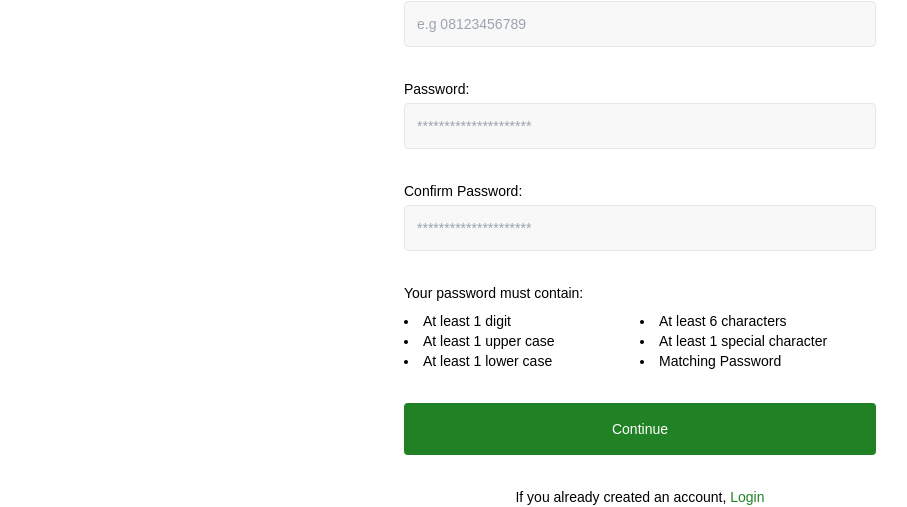
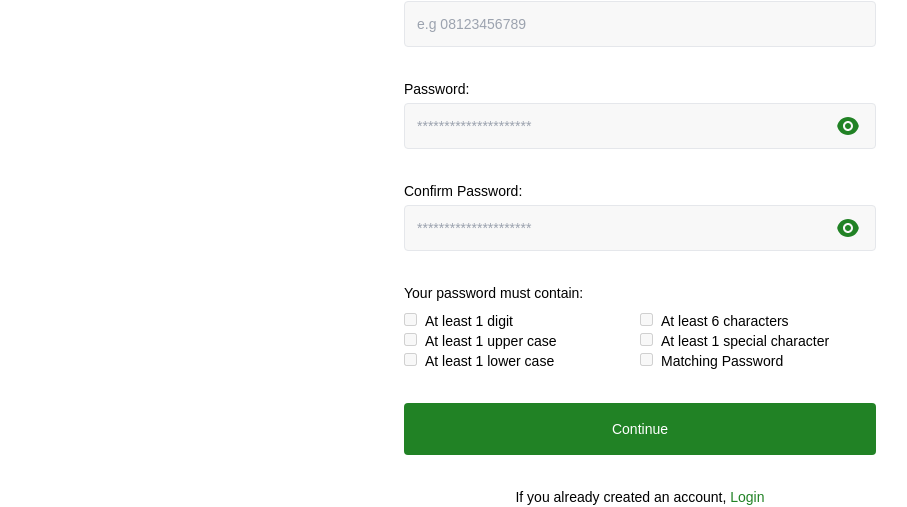
Before and after one commit to nhurudheen/ArdvestReactAPP, a React (Create React App) app: page /createAccount in a window 1280 px wide. Shown: the part 383-890 px from the top of the page, without its empty margins (0-907 px from the left). Built offline with nearby package versions, Linux system fonts and the light colour scheme.

Commit message:
Password  Input

```diff
--- a/package.json
+++ b/package.json
@@ -6,11 +6,13 @@
     "@testing-library/jest-dom": "^5.17.0",
     "@testing-library/react": "^13.4.0",
     "@testing-library/user-event": "^13.5.0",
+    "formik": "^2.4.5",
     "react": "^18.2.0",
     "react-dom": "^18.2.0",
     "react-router-dom": "^6.21.1",
     "react-scripts": "5.0.1",
-    "web-vitals": "^2.1.4"
+    "web-vitals": "^2.1.4",
+    "yup": "^1.3.3"
   },
   "scripts": {
     "start": "react-scripts start",
--- a/src/Components/buttons.js
+++ b/src/Components/buttons.js
@@ -1,5 +1,5 @@
 import backSvg from "../assets/icons/arrow.svg";
-const Buttons = ({ btnText, btnType, onClick }) => {
+const Buttons = ({ btnText, btnType, onClick, type, disabled }) => {
     const goBack = () => {
         window.history.back();
     };
@@ -7,12 +7,12 @@ const Buttons = ({ btnText, btnType, onClick }) => {
         <div>
             {btnType === "primary" ?
                 (
-                    <button onClick={onClick} className="bg-primary text-center px-8 py-4 text-sm rounded text-white w-full">{btnText}</button>
+                    <button onClick={onClick} type={type} className="bg-primary text-center px-8 py-4 text-sm rounded text-white w-full" disabled={disabled}>{btnText}</button>
                 )
                 :
                 btnType === "secondary" ?
                     (
-                        <button className="border border-primary text-primary text-center px-8 py-4 text-sm rounded w-full">{btnText}</button>
+                        <button type={type}  onClick={onClick} className="border border-primary text-primary text-center px-8 py-4 text-sm rounded w-full">{btnText}</button>
 
                     )
                     :
--- a/src/Components/inputWithLabel.js
+++ b/src/Components/inputWithLabel.js
@@ -1,8 +1,9 @@
-const InputWithLabel = ({ labelName, inputType, placeholder }) => {
+const InputWithLabel = ({ labelName, inputType, placeholder, inputOnChange,inputOnBlur,inputError, inputName }) => {
     return (
         <div className="grid">
             <span className="text-sm font-medium pb-1">{labelName}:</span>
-            <input type={inputType} name="" className="p-3 bg-[#f8f8f8] border text-sm rounded" placeholder={placeholder} />
+            <input type={inputType} name={inputName} onChange={inputOnChange} className="p-3 bg-[#f8f8f8] border text-sm rounded" placeholder={placeholder} />
+            <code className="text-red-500 text-xs">{inputError}</code>
         </div>
     )
 }
--- /dev/null
+++ b/src/Components/passwordInput.js
@@ -0,0 +1,18 @@
+import { useState } from "react";
+
+const PasswordInput = ({ labelName, inputType, placeholder, inputOnChange,inputOnBlur,inputError, inputName }) => {
+    const [passwordVisibility, setPasswordVisibility] = useState(false);
+    return (
+        <div className="grid">
+            <span className="text-sm font-medium pb-1">{labelName}:</span>
+           <div className="relative">
+           <input type={passwordVisibility?'text':'password'} name={inputName} onChange={inputOnChange} className="p-3 bg-[#f8f8f8] border text-sm rounded w-full"  placeholder={placeholder} />
+            <button id="togglePassword" className="absolute inset-y-0 right-0 flex items-center px-4" type="button" onClick={()=>setPasswordVisibility(!passwordVisibility)}>
+                  <svg xmlns="http://www.w3.org/2000/svg" viewBox="0 0 24 24" width="24" height="24"><path d="M1.18164 12C2.12215 6.87976 6.60812 3 12.0003 3C17.3924 3 21.8784 6.87976 22.8189 12C21.8784 17.1202 17.3924 21 12.0003 21C6.60812 21 2.12215 17.1202 1.18164 12ZM12.0003 17C14.7617 17 17.0003 14.7614 17.0003 12C17.0003 9.23858 14.7617 7 12.0003 7C9.23884 7 7.00026 9.23858 7.00026 12C7.00026 14.7614 9.23884 17 12.0003 17ZM12.0003 15C10.3434 15 9.00026 13.6569 9.00026 12C9.00026 10.3431 10.3434 9 12.0003 9C13.6571 9 15.0003 10.3431 15.0003 12C15.0003 13.6569 13.6571 15 12.0003 15Z" fill="rgba(33,130,37,1)"></path></svg>
+            </button>
+           </div>
+            <code className="text-red-500 text-xs">{inputError}</code>
+        </div>
+    )
+}
+export default PasswordInput;
--- a/src/Pages/user/auth/createAccount.js
+++ b/src/Pages/user/auth/createAccount.js
@@ -1,14 +1,32 @@
-import { useEffect } from "react";
+import { useEffect, useState } from "react";
 import AuthHeaders from "../../../Components/authHeader";
 import Buttons from "../../../Components/buttons";
 import InputWithLabel from "../../../Components/inputWithLabel";
 import { Link } from "react-router-dom";
+import PasswordInput from "../../../Components/passwordInput";
 
 const CreateAccount = () => {
     useEffect(() => {
         document.title = "Create Account | Ardvest";
         document.querySelector('meta[name="description"]').content = "Join Ardvest: Start your investment journey with a personalized account.";
     }, []);
+    const [confirmPassword, setConfirmPassword] = useState("");
+    const [disabledButton, setDisabledButton] = useState(true);
+    const [password, setPassword] = useState(" ");
+
+    const checkPasswordCriteria = () => {
+        const hasDigit = /\d/.test(password);
+        const hasUpperCase = /[A-Z]/.test(password);
+        const hasLowerCase = /[a-z]/.test(password);
+        const hasSpecialChar = /[!@#$%^&*(),.?":{}|<>]/.test(password);
+        const hasMinLength = password.length >= 6;
+        const passwordsMatch = password === confirmPassword;
+        setDisabledButton(!(hasDigit && hasUpperCase && hasLowerCase && hasSpecialChar && hasMinLength && passwordsMatch));
+        console.log(disabledButton)
+    };
+
+
+
     return (
         <div className="relative">
             <AuthHeaders />
@@ -21,40 +39,70 @@ const CreateAccount = () => {
 
             <div className="flex justify-center w-full my-5">
                 <div className="p-5 w-full md:w-[75%] lg:w-[40%]">
-                    <div className="grid gap-8">
+                    <form className="grid gap-8" >
                         <InputWithLabel labelName={'Email Address'}
                             inputType={'email'}
+                            inputName={'emailAddress'}
                             placeholder={'e.g johndoe@xyz.com'} />
                         <InputWithLabel labelName={'Phone number'}
                             inputType={'number'}
+                            inputName={'phoneNumber'}
                             placeholder={'e.g 08123456789'} />
-                        <InputWithLabel labelName={'Password'}
+                        <PasswordInput labelName={'Password'}
                             inputType={'password'}
-                            placeholder={'*********************'} />
-                        <InputWithLabel labelName={'Confirm Password'}
+                            inputName={'password'}
+                            placeholder={'*********************'}
+                            inputOnChange={(e) => {
+                                setPassword(e.target.value);
+                                checkPasswordCriteria();
+                            }} />
+                        <PasswordInput labelName={'Confirm Password'}
                             inputType={'password'}
-                            placeholder={'*********************'} />
+                            inputName={'confirmPassword'}
+                            placeholder={'*********************'}
+                            inputOnChange={(e) => {
+                                setConfirmPassword(e.target.value);
+                                checkPasswordCriteria();
+                            }} />
 
                         <ul className="list-disc list-inside text-sm text-semibold font-medium">
                             <li className="list-none mb-2 ">Your password must contain:</li>
                             <div className="grid grid-cols-1 md:grid-cols-2">
                                 <div>
-                                    <li>At least 1 digit</li>
-                                    <li>At least 1 upper case</li>
-                                    <li>At least 1 lower case</li>
+                                    {[
+                                        { label: 'At least 1 digit', regex: /\d/ },
+                                        { label: 'At least 1 upper case', regex: /[A-Z]/ },
+                                        { label: 'At least 1 lower case', regex: /[a-z]/ },
+                                    ].map(({ label, regex, condition }) => (
+                                        <div key={label}>
+                                            <input type="checkbox"  className="me-2" disabled={!condition} checked={condition || (regex && regex.test(password))} />
+                                            <label className={`${(condition || (regex && regex.test(password))) ? 'text-primary' : 'text-black'}`}>{label}</label>
+                                            <br />
+                                        </div>
+                                    ))}
                                 </div>
                                 <div>
-                                    <li>At least 6 characters</li>
-                                    <li>At least 1 special character</li>
-                                    <li>Matching Password</li>
+                                    {[
+
+                                        { label: 'At least 6 characters', regex: /.{6,}/ },
+                                        { label: 'At least 1 special character', regex: /[!@#$%^&*(),.?":{}|<>]/ },
+                                        { label: 'Matching Password', condition: password !== '' && confirmPassword !== '' && password === confirmPassword },
+                                    ].map(({ label, regex, condition }) => (
+                                        <div key={label}>
+                                            <input type="checkbox"  className="me-2" disabled={!condition} checked={condition || (regex && regex.test(password))} />
+                                            <label className={`${(condition || (regex && regex.test(password))) ? 'text-primary' : 'text-black'}`}>{label}</label>
+                                            <br />
+                                        </div>
+                                    ))}
                                 </div>
+
                             </div>
                         </ul>
 
-                        <Link to={`/verifyEmail`}><Buttons btnText={'Continue'} btnType={'primary'} /></Link>
+                        <Buttons btnText={'Continue'} btnType={'primary'} type={'submit'} disabled={disabledButton} />
                         <p className="text-center text-sm">If you already created an account, <Link to={'/auth'}><span className="text-primary">Login</span></Link></p>
 
-                    </div>
+                    </form>
                 </div>
             </div>
         </div>
```
Also changed, not shown: 1 other file (tests, documents, lock files or other folders).
